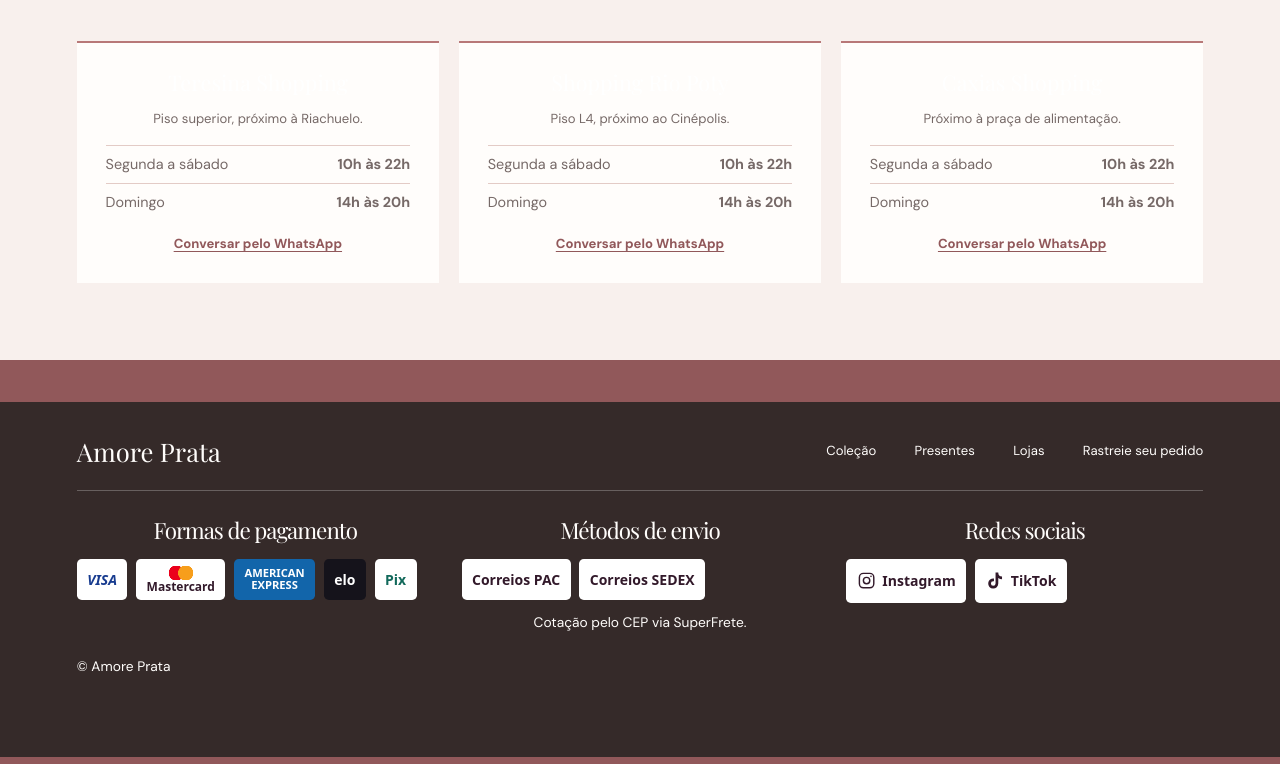
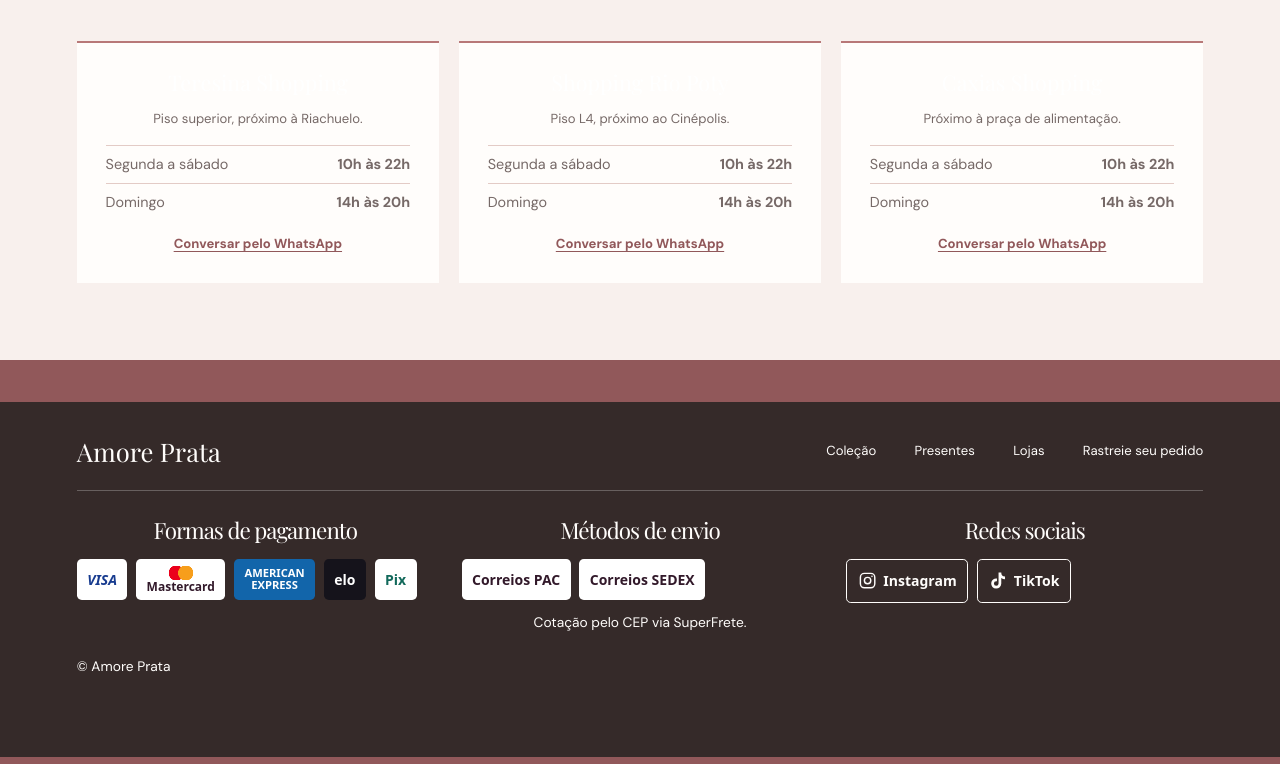
Before and after one commit to webnextora-dotcom/site-amore-prata, a website: page index.html in a window 1280 px wide. Shown: the part 2124-2888 px from the top of the page. Drawn offline with nearby package versions, Linux system fonts and the light colour scheme; no server answers.

Commit message:
Improve contrast of outlined footer social links

```diff
--- a/index.html
+++ b/index.html
@@ -19,7 +19,7 @@
   <link rel="preconnect" href="https://fonts.googleapis.com">
   <link rel="preconnect" href="https://fonts.gstatic.com" crossorigin>
   <link href="https://fonts.googleapis.com/css2?family=DM+Sans:wght@400;500;600;700&family=Playfair+Display:wght@400;500;600&display=swap" rel="stylesheet">
-  <link rel="stylesheet" href="styles.css?v=redes">
+  <link rel="stylesheet" href="styles.css?v=redes-contraste">
 </head>
 <body>
   <a class="skip-link" href="#conteudo">Pular para o conteúdo</a>
--- a/styles.css
+++ b/styles.css
@@ -252,10 +252,18 @@ h2 em { color: var(--rose-deep); }
   .ticker-group[aria-hidden] { display: none; }
 }
 
-.footer-social-link {
+.site-footer .footer-social-link {
   display: inline-flex;
   gap: .4rem;
   min-height: 2.75rem;
+  border: 1px solid currentColor;
+  background: transparent;
+  color: var(--cream);
+}
+.site-footer .footer-social-link:hover,
+.site-footer .footer-social-link:focus-visible {
+  background: var(--cream);
+  color: var(--ink);
 }
 .footer-social-link svg { width: 1.2rem; height: 1.2rem; flex: none; }
 .footer-social-link:focus-visible { outline: 2px solid var(--cream); outline-offset: 3px; }
```
